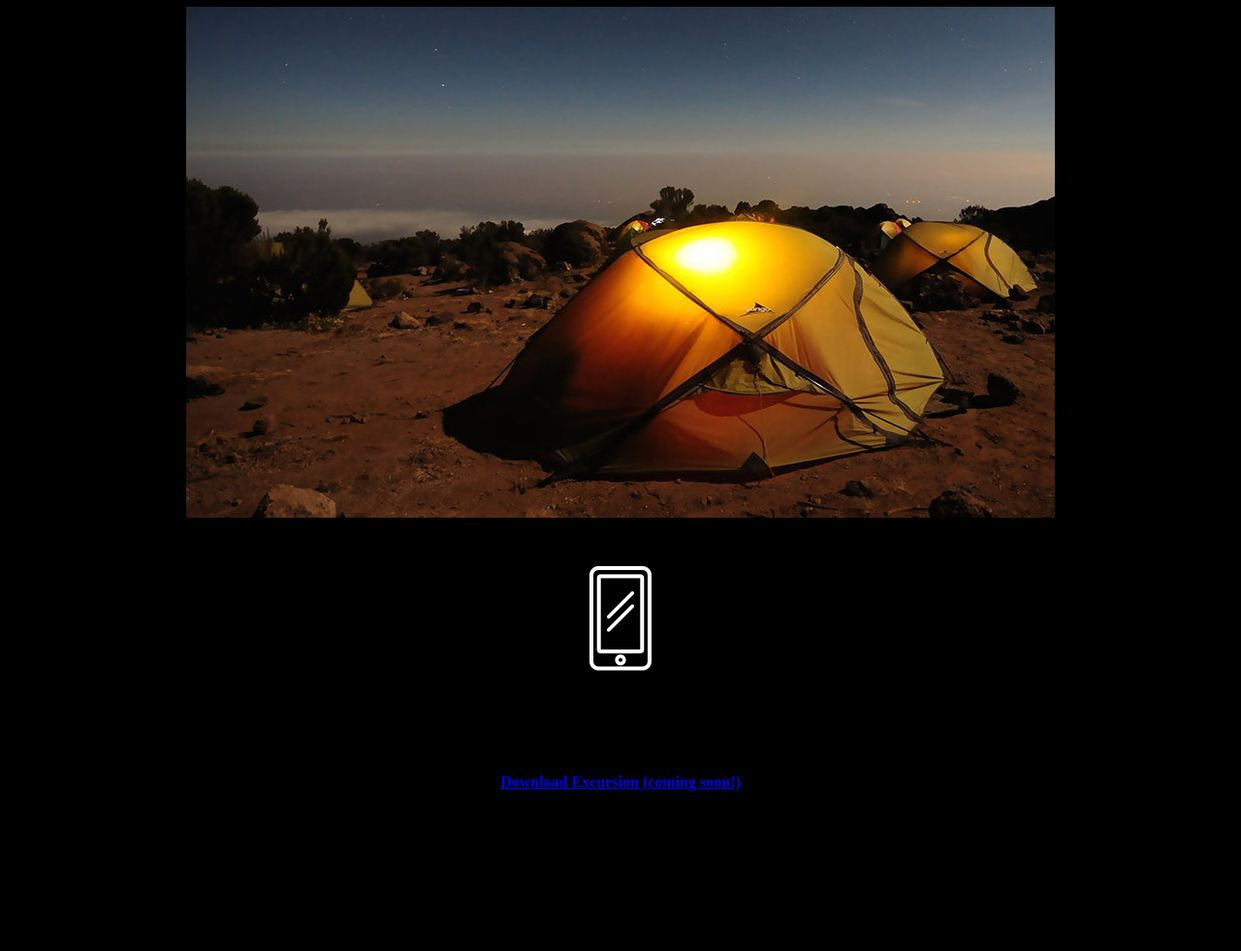
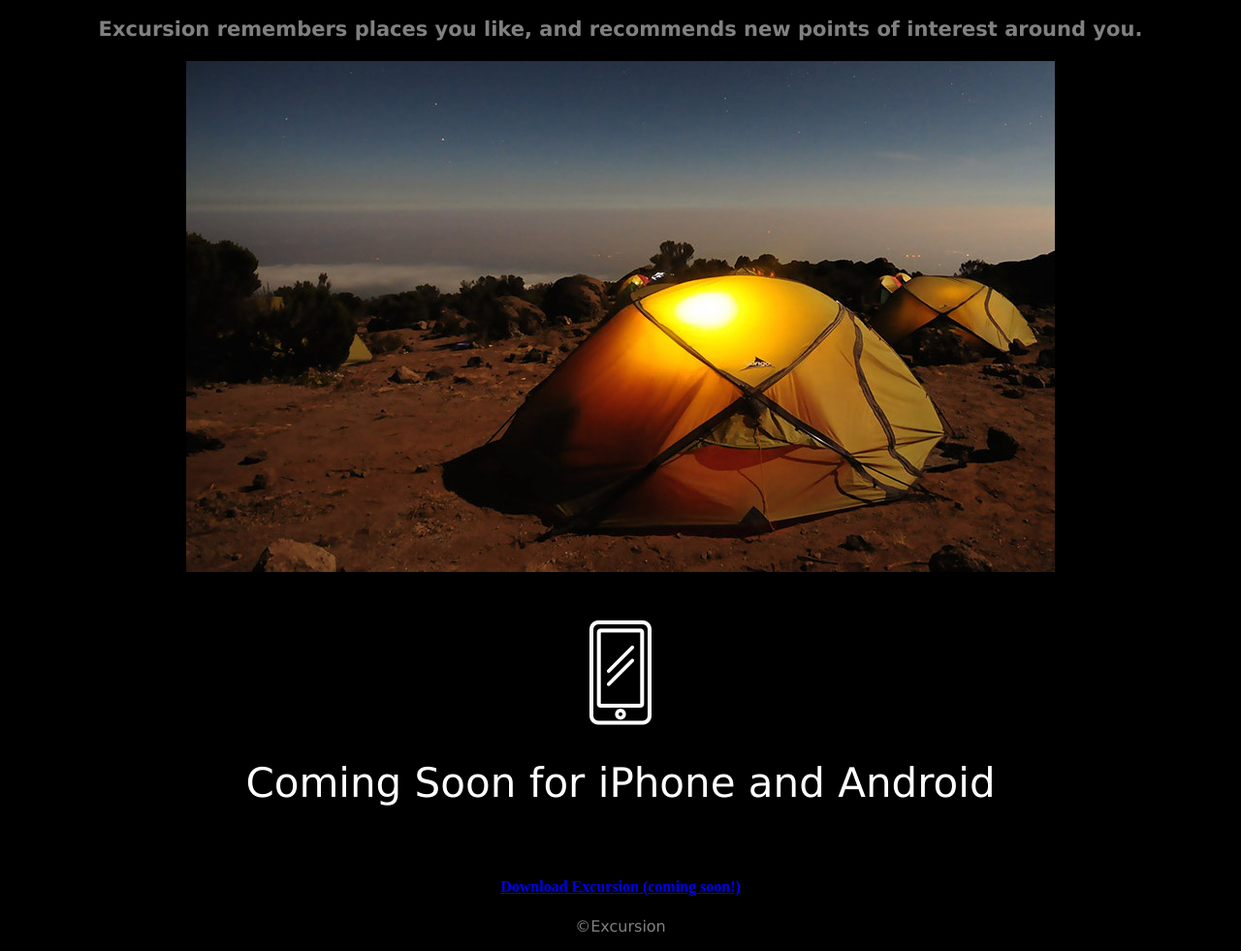
Before and after one commit to dabosnian34/excursion, a plain HTML site: page index.html in a window 1280 px wide. Shown: the part 739-1720 px from the top of the page at 97% size. Before the commit the page ends 1577 px from the top, so only its background shows below. Drawn offline with Linux system fonts and the light colour scheme.

Commit message:
add style and finalize images

```diff
--- a/index.html
+++ b/index.html
@@ -27,6 +27,11 @@
   <br>
   <h4> <a href="https://s3.amazonaws.com/codecademy-content/programs/freelance-one/excursion/index.html#">Download Excursion (coming soon!)</a></h4>
 </div>
+<div class="footer">
+  <p>©Excursion</p>
+</div>
+
 </body>
 
+
 </html>
--- a/resources/css/style.css
+++ b/resources/css/style.css
@@ -9,7 +9,27 @@ h1{
   color: white;
   text-align: center;
 }
+h2{
+  font-family: Verdana;
+  font-weight: 300;
+  font-size: 42px;
+  color: white;
+}
+h3{
+  font-family: Verdana;
+  font-size: 21px;
+  color: gray;
+}
 h4{
   color: Aquamarine;
   font-size: 16px;
 }
+p{
+  display: block;
+}
+.footer{
+  text-align: right;
+  color: gray;
+  font-family: Verdana;
+
+}
```
